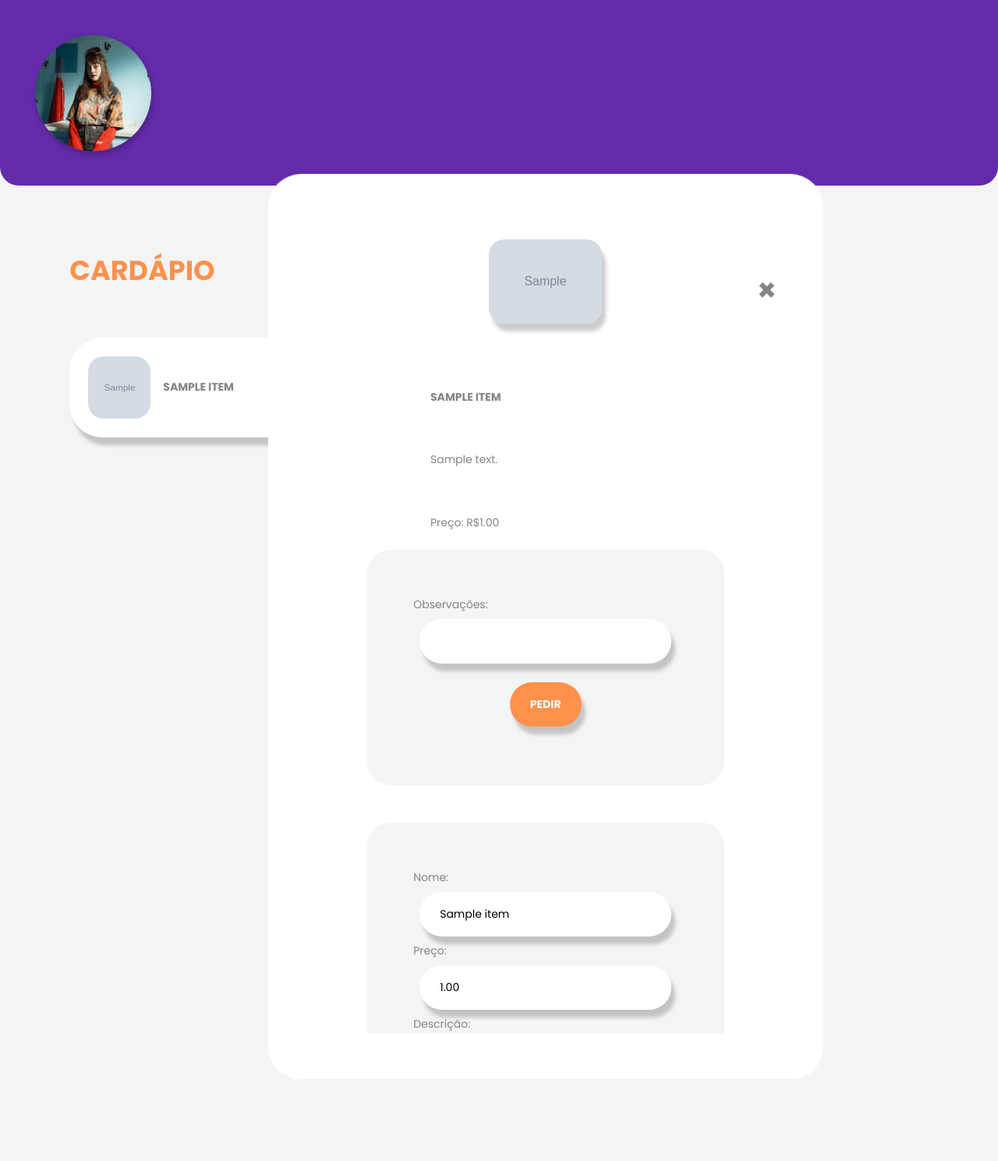
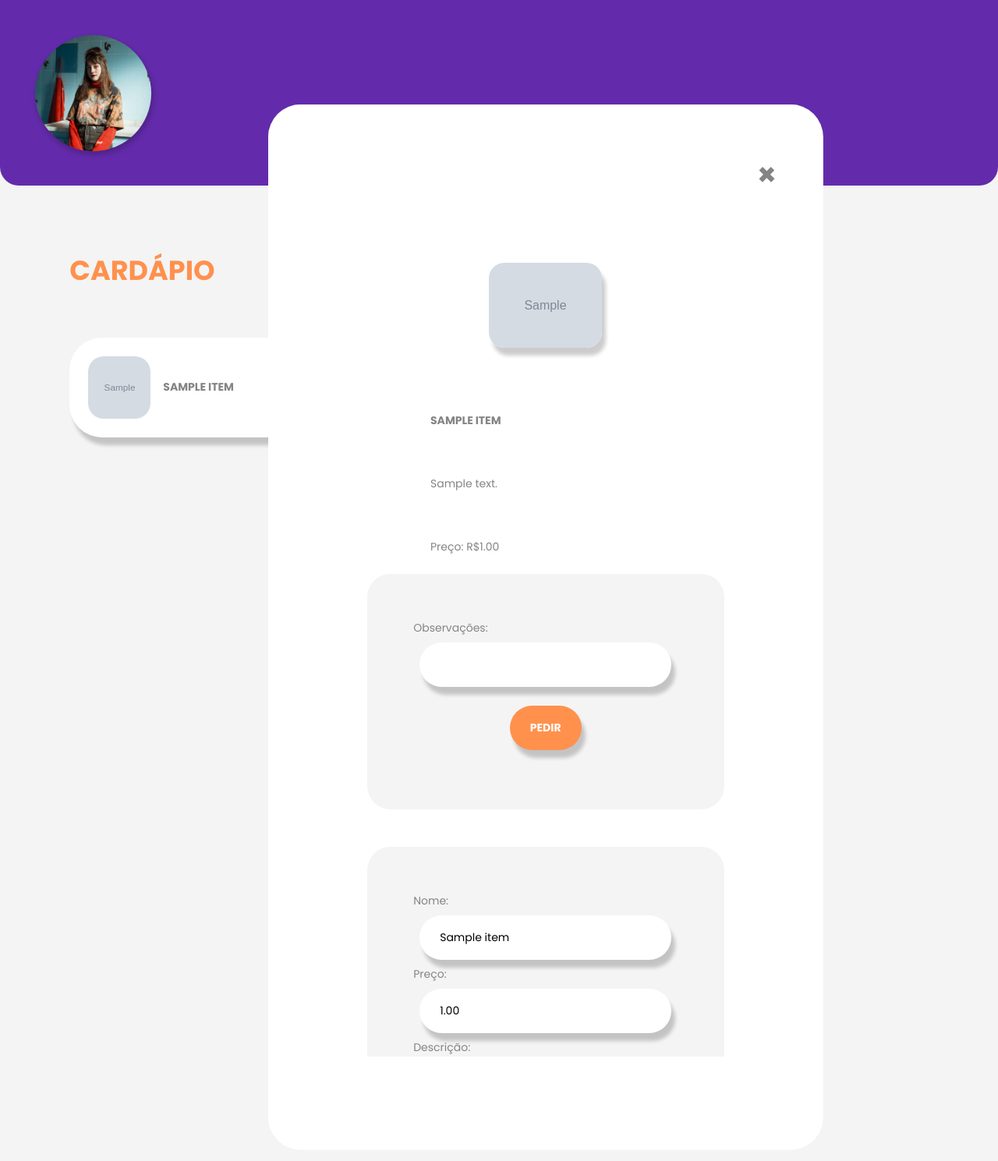
Before and after one commit to Henrique-BO/GARFO, a Django app: page /cardapio/ in a window 1280 px wide, after a click that opens the changed part. Shown: the whole page at 78% size. Run offline with Django 3.2, Linux system fonts and the light colour scheme; tables that the repository leaves empty hold one stand-in row (values such as "Sample post"); grey boxes marked "Sample" are stand-in pictures.

Commit message:
Ajustar posicionamento do botão de fechar modal

```diff
--- a/pedidos/templates/pedidos/cardapio.html
+++ b/pedidos/templates/pedidos/cardapio.html
@@ -39,7 +39,7 @@
                 <div id="modal-{{ item.id }}" class="modal">
                     <div class="modal-content">
                         <div class="modal-header">
-                            <p onclick="document.getElementById('modal').style.display='none'" class="close-button">&times</p>
+                            <p onclick="document.getElementById('modal-{{ item.id }}').style.display='none'" class="close-button">&times</p>
                         </div>
                         <div class="modal-body">
                             <img src="{{ item.foto_url }}" alt="{{ item.nome }}">
--- a/static/style.css
+++ b/static/style.css
@@ -301,6 +301,14 @@
   position: relative;
   margin: 4vh;
   outline: 0;
+  display: flex;
+  flex-direction: column;
+}
+
+.modal-header {
+  display: flex;
+  justify-content: flex-end;
+  height: fit-content;
 }
 
 .modal-body {
@@ -335,10 +343,8 @@
 }
 
 .close-button {
-  position: absolute;
-  right: 0;
-  top: 0;
   font-size:40px!important;
+  padding: 0!important;
 }
 
 .modal img {
```
